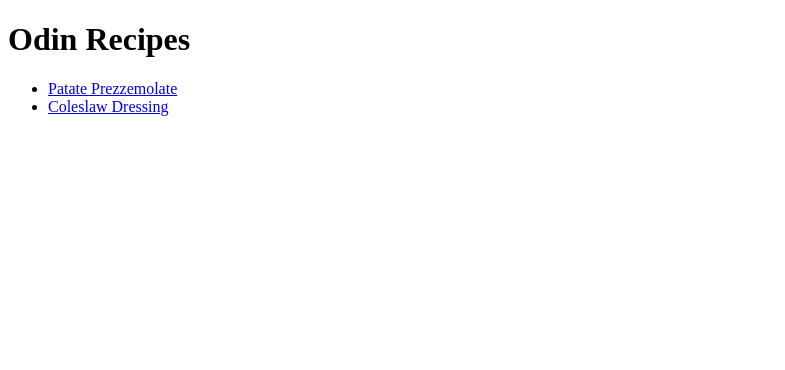
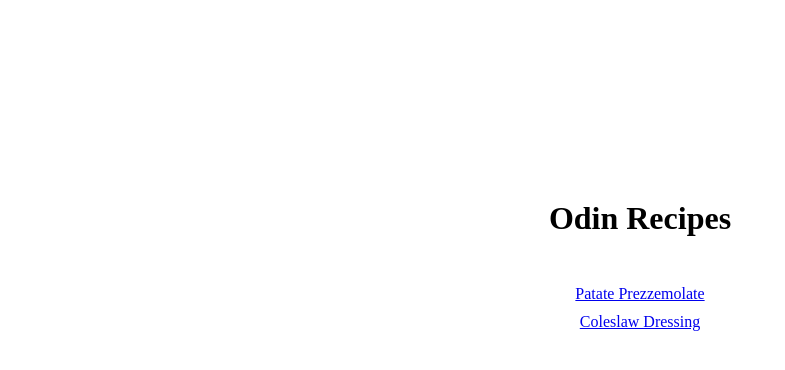
Before and after one commit to omaression/odin-recipes, a plain HTML site: page index.html in a window 1280 px wide. Shown: the whole page, without its empty margins (0-785 px from the left). Drawn offline with Linux system fonts and the light colour scheme.

Commit message:
Add an external css file
I added an external css file and linked it to all webpages.

```diff
--- a/index.html
+++ b/index.html
@@ -4,12 +4,15 @@
     <meta charset="UTF-8">
     <meta name="viewport" content="width=device-width, initial-scale=1.0">
     <title>Odin Recipes</title>
+    <link rel="stylesheet" href="./styles/style.css">
 </head>
 <body>
-    <h1>Odin Recipes</h1>
-    <ul>
-        <li><a href="./recipes/potato_salad.html">Patate Prezzemolate</a></li>
-        <li><a href="./recipes/coleslaw_dressing.html">Coleslaw Dressing</a></li>
-    </ul>
+    <div class="container">
+        <h1>Odin Recipes</h1>
+        <ul>
+            <li><a href="./recipes/potato_salad.html">Patate Prezzemolate</a></li>
+            <li><a href="./recipes/coleslaw_dressing.html">Coleslaw Dressing</a></li>
+        </ul>
+    </div>
 </body>
 </html>
--- /dev/null
+++ b/styles/style.css
@@ -0,0 +1,28 @@
+* {
+    margin: 0;
+    padding: 0;
+    box-sizing: border-box;
+}
+
+.container {
+    width: 720px;
+    margin: 200px auto;
+    text-align: center;
+}
+
+#description {
+    width: 760px;
+}
+
+h1 {
+    margin-bottom: 3rem;
+}
+
+h4 {
+    margin-top: 4rem;
+}
+
+li {
+    list-style: none;
+    margin-bottom: 0.6rem;
+}
```
Also changed, not shown: recipes/coleslaw_dressing.html (+1 -11 lines), recipes/potato_salad.html (+1 -11 lines).
